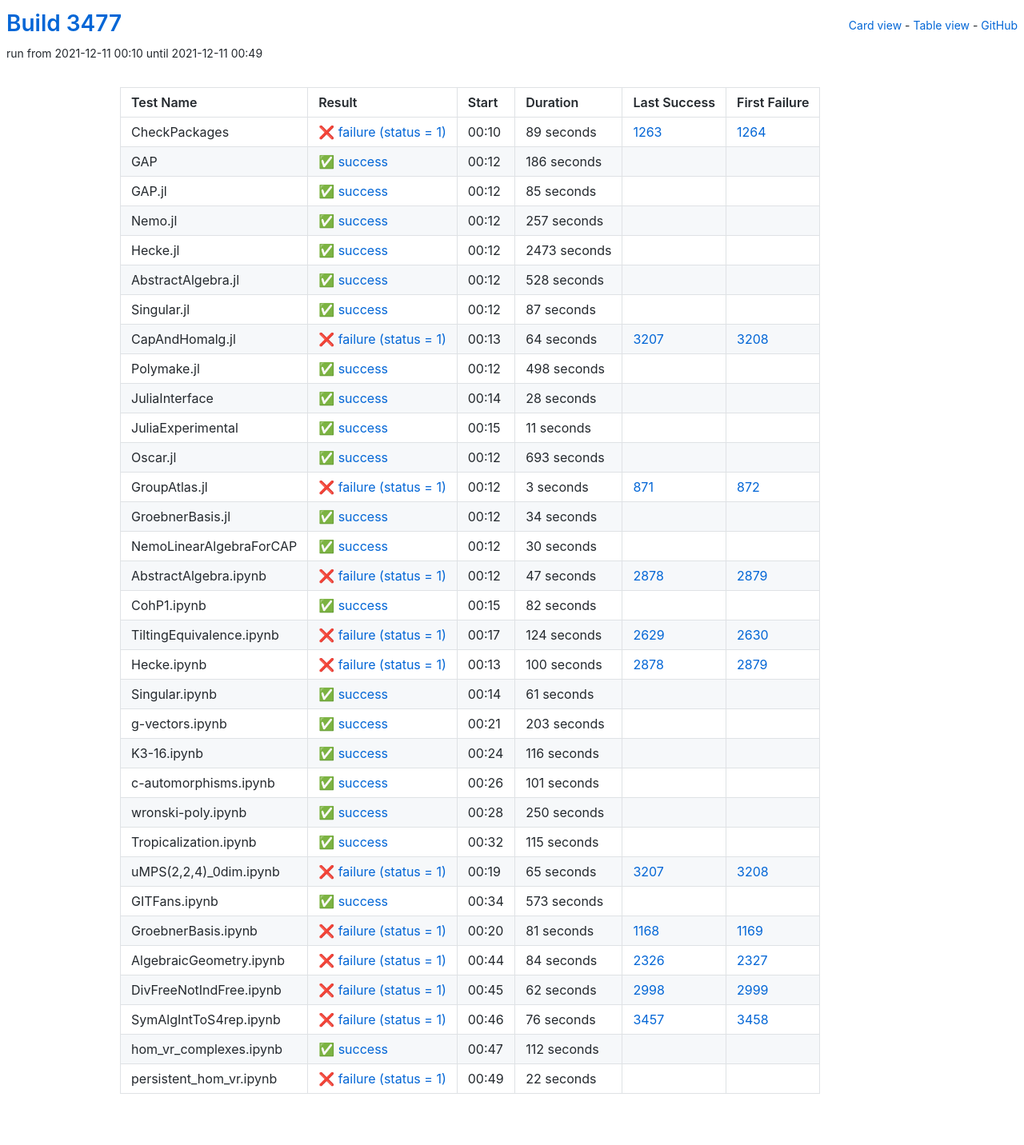
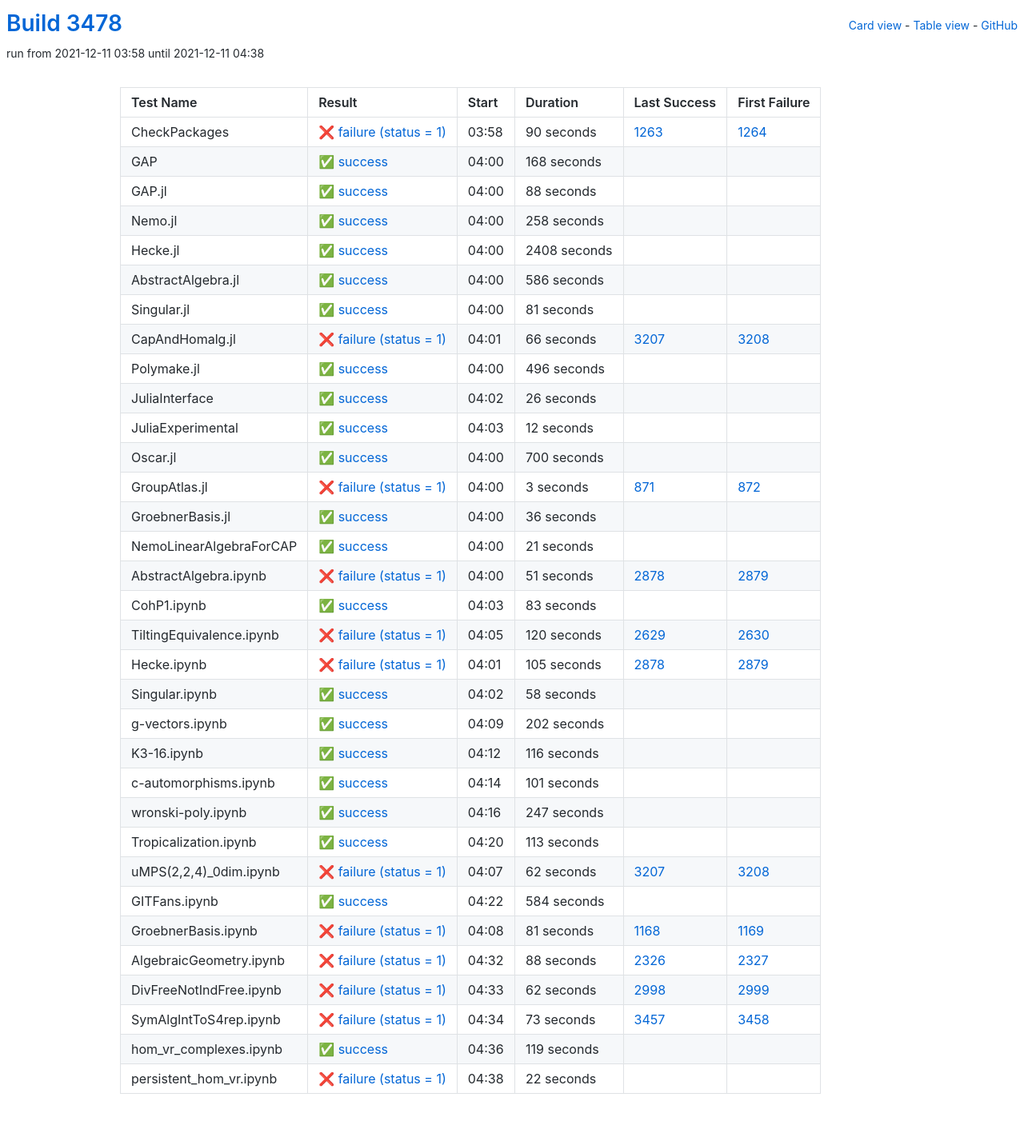
Before and after one commit to oscar-system/oscar-ci-status-stable, a Jekyll site: the page built from table.html, in a window 1280 px wide. Shown: the whole page at 80% size. Built offline with Jekyll 4.4.1, drawn with Linux system fonts in a browser that asks for light colours.

Commit message:
Build #3478

```diff
--- a/_data/ci.yml
+++ b/_data/ci.yml
@@ -1,6 +1,6 @@
 ---
-build: 3477
-build_url: https://oscarci.mathematik.uni-kl.de/job/oscar-stable/3477/
+build: 3478
+build_url: https://oscarci.mathematik.uni-kl.de/job/oscar-stable/3478/
 job: oscar-stable
 organization: oscar-system
 repo: oscar-ci-status-stable
@@ -8,152 +8,152 @@ repourl: https://github.com/oscar-system/oscar-ci-status-stable
 tests:
 - name: CheckPackages
   id: checkpackages
-  log: https://oscarci.mathematik.uni-kl.de/job/oscar-stable/3477/artifact/logs/build-3477/CheckPackages.log
-  start: 2021-12-11 00:10
+  log: https://oscarci.mathematik.uni-kl.de/job/oscar-stable/3478/artifact/logs/build-3478/CheckPackages.log
+  start: 2021-12-11 03:58
   success: false
   exitcode: 1
   status: failure
-  duration: 89
+  duration: 90
   last_success: 1263
   last_success_url: https://oscarci.mathematik.uni-kl.de/job/oscar-stable/1263/
   first_failure: 1264
   first_failure_url: https://oscarci.mathematik.uni-kl.de/job/oscar-stable/1264/
 - name: GAP
   id: gap
-  log: https://oscarci.mathematik.uni-kl.de/job/oscar-stable/3477/artifact/logs/build-3477/GAP.log
-  start: 2021-12-11 00:12
+  log: https://oscarci.mathematik.uni-kl.de/job/oscar-stable/3478/artifact/logs/build-3478/GAP.log
+  start: 2021-12-11 04:00
   success: true
   exitcode: 0
   status: success
-  duration: 186
+  duration: 168
   last_success: false
   last_success_url:
   first_failure: false
   first_failure_url:
 - name: GAP.jl
   id: gap-jl
-  log: https://oscarci.mathematik.uni-kl.de/job/oscar-stable/3477/artifact/logs/build-3477/GAP.jl.log
-  start: 2021-12-11 00:12
+  log: https://oscarci.mathematik.uni-kl.de/job/oscar-stable/3478/artifact/logs/build-3478/GAP.jl.log
+  start: 2021-12-11 04:00
   success: true
   exitcode: 0
   status: success
-  duration: 85
+  duration: 88
   last_success: false
   last_success_url:
   first_failure: false
   first_failure_url:
 - name: Nemo.jl
   id: nemo-jl
-  log: https://oscarci.mathematik.uni-kl.de/job/oscar-stable/3477/artifact/logs/build-3477/Nemo.jl.log
-  start: 2021-12-11 00:12
+  log: https://oscarci.mathematik.uni-kl.de/job/oscar-stable/3478/artifact/logs/build-3478/Nemo.jl.log
+  start: 2021-12-11 04:00
   success: true
   exitcode: 0
   status: success
-  duration: 257
+  duration: 258
   last_success: false
   last_success_url:
   first_failure: false
   first_failure_url:
 - name: Hecke.jl
   id: hecke-jl
-  log: https://oscarci.mathematik.uni-kl.de/job/oscar-stable/3477/artifact/logs/build-3477/Hecke.jl.log
-  start: 2021-12-11 00:12
+  log: https://oscarci.mathematik.uni-kl.de/job/oscar-stable/3478/artifact/logs/build-3478/Hecke.jl.log
+  start: 2021-12-11 04:00
   success: true
   exitcode: 0
   status: success
-  duration: 2473
+  duration: 2408
   last_success: false
   last_success_url:
   first_failure: false
   first_failure_url:
 - name: AbstractAlgebra.jl
   id: abstractalgebra-jl
-  log: https://oscarci.mathematik.uni-kl.de/job/oscar-stable/3477/artifact/logs/build-3477/AbstractAlgebra.jl.log
-  start: 2021-12-11 00:12
+  log: https://oscarci.mathematik.uni-kl.de/job/oscar-stable/3478/artifact/logs/build-3478/AbstractAlgebra.jl.log
+  start: 2021-12-11 04:00
   success: true
   exitcode: 0
   status: success
-  duration: 528
+  duration: 586
   last_success: false
   last_success_url:
   first_failure: false
   first_failure_url:
 - name: Singular.jl
   id: singular-jl
-  log: https://oscarci.mathematik.uni-kl.de/job/oscar-stable/3477/artifact/logs/build-3477/Singular.jl.log
-  start: 2021-12-11 00:12
+  log: https://oscarci.mathematik.uni-kl.de/job/oscar-stable/3478/artifact/logs/build-3478/Singular.jl.log
+  start: 2021-12-11 04:00
   success: true
   exitcode: 0
   status: success
-  duration: 87
+  duration: 81
   last_success: false
   last_success_url:
   first_failure: false
   first_failure_url:
 - name: CapAndHomalg.jl
   id: capandhomalg-jl
-  log: https://oscarci.mathematik.uni-kl.de/job/oscar-stable/3477/artifact/logs/build-3477/CapAndHomalg.jl.log
-  start: 2021-12-11 00:13
+  log: https://oscarci.mathematik.uni-kl.de/job/oscar-stable/3478/artifact/logs/build-3478/CapAndHomalg.jl.log
+  start: 2021-12-11 04:01
   success: false
   exitcode: 1
   status: failure
-  duration: 64
+  duration: 66
   last_success: 3207
   last_success_url: https://oscarci.mathematik.uni-kl.de/job/oscar-stable/3207/
   first_failure: 3208
   first_failure_url: https://oscarci.mathematik.uni-kl.de/job/oscar-stable/3208/
 - name: Polymake.jl
   id: polymake-jl
-  log: https://oscarci.mathematik.uni-kl.de/job/oscar-stable/3477/artifact/logs/build-3477/Polymake.jl.log
-  start: 2021-12-11 00:12
+  log: https://oscarci.mathematik.uni-kl.de/job/oscar-stable/3478/artifact/logs/build-3478/Polymake.jl.log
+  start: 2021-12-11 04:00
   success: true
   exitcode: 0
   status: success
-  duration: 498
+  duration: 496
   last_success: false
   last_success_url:
   first_failure: false
   first_failure_url:
 - name: JuliaInterface
   id: juliainterface
-  log: https://oscarci.mathematik.uni-kl.de/job/oscar-stable/3477/artifact/logs/build-3477/JuliaInterface.log
-  start: 2021-12-11 00:14
+  log: https://oscarci.mathematik.uni-kl.de/job/oscar-stable/3478/artifact/logs/build-3478/JuliaInterface.log
+  start: 2021-12-11 04:02
   success: true
   exitcode: 0
   status: success
-  duration: 28
+  duration: 26
   last_success: false
   last_success_url:
   first_failure: false
   first_failure_url:
 - name: JuliaExperimental
   id: juliaexperimental
-  log: https://oscarci.mathematik.uni-kl.de/job/oscar-stable/3477/artifact/logs/build-3477/JuliaExperimental.log
-  start: 2021-12-11 00:15
+  log: https://oscarci.mathematik.uni-kl.de/job/oscar-stable/3478/artifact/logs/build-3478/JuliaExperimental.log
+  start: 2021-12-11 04:03
   success: true
   exitcode: 0
   status: success
-  duration: 11
+  duration: 12
   last_success: false
   last_success_url:
   first_failure: false
   first_failure_url:
 - name: Oscar.jl
   id: oscar-jl
-  log: https://oscarci.mathematik.uni-kl.de/job/oscar-stable/3477/artifact/logs/build-3477/Oscar.jl.log
-  start: 2021-12-11 00:12
+  log: https://oscarci.mathematik.uni-kl.de/job/oscar-stable/3478/artifact/logs/build-3478/Oscar.jl.log
+  start: 2021-12-11 04:00
   success: true
   exitcode: 0
   status: success
-  duration: 693
+  duration: 700
   last_success: false
   last_success_url:
   first_failure: false
   first_failure_url:
 - name: GroupAtlas.jl
   id: groupatlas-jl
-  log: https://oscarci.mathematik.uni-kl.de/job/oscar-stable/3477/artifact/logs/build-3477/GroupAtlas.jl.log
-  start: 2021-12-11 00:12
+  log: https://oscarci.mathematik.uni-kl.de/job/oscar-stable/3478/artifact/logs/build-3478/GroupAtlas.jl.log
+  start: 2021-12-11 04:00
   success: false
   exitcode: 1
   status: failure
@@ -164,104 +164,104 @@ tests:
   first_failure_url: https://oscarci.mathematik.uni-kl.de/job/oscar-stable/872/
 - name: GroebnerBasis.jl
   id: groebnerbasis-jl
-  log: https://oscarci.mathematik.uni-kl.de/job/oscar-stable/3477/artifact/logs/build-3477/GroebnerBasis.jl.log
-  start: 2021-12-11 00:12
+  log: https://oscarci.mathematik.uni-kl.de/job/oscar-stable/3478/artifact/logs/build-3478/GroebnerBasis.jl.log
+  start: 2021-12-11 04:00
   success: true
   exitcode: 0
   status: success
-  duration: 34
+  duration: 36
   last_success: false
   last_success_url:
   first_failure: false
   first_failure_url:
 - name: NemoLinearAlgebraForCAP
   id: nemolinearalgebraforcap
-  log: https://oscarci.mathematik.uni-kl.de/job/oscar-stable/3477/artifact/logs/build-3477/NemoLinearAlgebraForCAP.log
-  start: 2021-12-11 00:12
+  log: https://oscarci.mathematik.uni-kl.de/job/oscar-stable/3478/artifact/logs/build-3478/NemoLinearAlgebraForCAP.log
+  start: 2021-12-11 04:00
   success: true
   exitcode: 0
   status: success
-  duration: 30
+  duration: 21
   last_success: false
   last_success_url:
   first_failure: false
   first_failure_url:
 - name: AbstractAlgebra.ipynb
   id: abstractalgebra-ipynb
-  log: https://oscarci.mathematik.uni-kl.de/job/oscar-stable/3477/artifact/logs/build-3477/AbstractAlgebra.ipynb.log
-  start: 2021-12-11 00:12
+  log: https://oscarci.mathematik.uni-kl.de/job/oscar-stable/3478/artifact/logs/build-3478/AbstractAlgebra.ipynb.log
+  start: 2021-12-11 04:00
   success: false
   exitcode: 1
   status: failure
-  duration: 47
+  duration: 51
   last_success: 2878
   last_success_url: https://oscarci.mathematik.uni-kl.de/job/oscar-stable/2878/
   first_failure: 2879
   first_failure_url: https://oscarci.mathematik.uni-kl.de/job/oscar-stable/2879/
 - name: CohP1.ipynb
   id: cohp1-ipynb
-  log: https://oscarci.mathematik.uni-kl.de/job/oscar-stable/3477/artifact/logs/build-3477/CohP1.ipynb.log
-  start: 2021-12-11 00:15
+  log: https://oscarci.mathematik.uni-kl.de/job/oscar-stable/3478/artifact/logs/build-3478/CohP1.ipynb.log
+  start: 2021-12-11 04:03
   success: true
   exitcode: 0
   status: success
-  duration: 82
+  duration: 83
   last_success: false
   last_success_url:
   first_failure: false
   first_failure_url:
 - name: TiltingEquivalence.ipynb
   id: tiltingequivalence-ipynb
-  log: https://oscarci.mathematik.uni-kl.de/job/oscar-stable/3477/artifact/logs/build-3477/TiltingEquivalence.ipynb.log
-  start: 2021-12-11 00:17
+  log: https://oscarci.mathematik.uni-kl.de/job/oscar-stable/3478/artifact/logs/build-3478/TiltingEquivalence.ipynb.log
+  start: 2021-12-11 04:05
   success: false
   exitcode: 1
   status: failure
-  duration: 124
+  duration: 120
   last_success: 2629
   last_success_url: https://oscarci.mathematik.uni-kl.de/job/oscar-stable/2629/
   first_failure: 2630
   first_failure_url: https://oscarci.mathematik.uni-kl.de/job/oscar-stable/2630/
 - name: Hecke.ipynb
   id: hecke-ipynb
-  log: https://oscarci.mathematik.uni-kl.de/job/oscar-stable/3477/artifact/logs/build-3477/Hecke.ipynb.log
-  start: 2021-12-11 00:13
+  log: https://oscarci.mathematik.uni-kl.de/job/oscar-stable/3478/artifact/logs/build-3478/Hecke.ipynb.log
+  start: 2021-12-11 04:01
   success: false
   exitcode: 1
   status: failure
-  duration: 100
+  duration: 105
   last_success: 2878
   last_success_url: https://oscarci.mathematik.uni-kl.de/job/oscar-stable/2878/
   first_failure: 2879
   first_failure_url: https://oscarci.mathematik.uni-kl.de/job/oscar-stable/2879/
 - name: Singular.ipynb
   id: singular-ipynb
-  log: https://oscarci.mathematik.uni-kl.de/job/oscar-stable/3477/artifact/logs/build-3477/Singular.ipynb.log
-  start: 2021-12-11 00:14
+  log: https://oscarci.mathematik.uni-kl.de/job/oscar-stable/3478/artifact/logs/build-3478/Singular.ipynb.log
+  start: 2021-12-11 04:02
   success: true
   exitcode: 0
   status: success
-  duration: 61
+  duration: 58
   last_success: false
   last_success_url:
   first_failure: false
   first_failure_url:
 - name: g-vectors.ipynb
   id: g-vectors-ipynb
-  log: https://oscarci.mathematik.uni-kl.de/job/oscar-stable/3477/artifact/logs/build-3477/g-vectors.ipynb.log
-  start: 2021-12-11 00:21
+  log: https://oscarci.mathematik.uni-kl.de/job/oscar-stable/3478/artifact/logs/build-3478/g-vectors.ipynb.log
+  start: 2021-12-11 04:09
   success: true
   exitcode: 0
   status: success
-  duration: 203
+  duration: 202
   last_success: false
   last_success_url:
   first_failure: false
   first_failure_url:
 - name: K3-16.ipynb
   id: k3-16-ipynb
-  log: https://oscarci.mathematik.uni-kl.de/job/oscar-stable/3477/artifact/logs/build-3477/K3-16.ipynb.log
-  start: 2021-12-11 00:24
+  log: https://oscarci.mathematik.uni-kl.de/job/oscar-stable/3478/artifact/logs/build-3478/K3-16.ipynb.log
+  start: 2021-12-11 04:12
   success: true
   exitcode: 0
   status: success
@@ -272,8 +272,8 @@ tests:
   first_failure_url:
 - name: c-automorphisms.ipynb
   id: c-automorphisms-ipynb
-  log: https://oscarci.mathematik.uni-kl.de/job/oscar-stable/3477/artifact/logs/build-3477/c-automorphisms.ipynb.log
-  start: 2021-12-11 00:26
+  log: https://oscarci.mathematik.uni-kl.de/job/oscar-stable/3478/artifact/logs/build-3478/c-automorphisms.ipynb.log
+  start: 2021-12-11 04:14
   success: true
   exitcode: 0
   status: success
@@ -284,56 +284,56 @@ tests:
   first_failure_url:
 - name: wronski-poly.ipynb
   id: wronski-poly-ipynb
-  log: https://oscarci.mathematik.uni-kl.de/job/oscar-stable/3477/artifact/logs/build-3477/wronski-poly.ipynb.log
-  start: 2021-12-11 00:28
+  log: https://oscarci.mathematik.uni-kl.de/job/oscar-stable/3478/artifact/logs/build-3478/wronski-poly.ipynb.log
+  start: 2021-12-11 04:16
   success: true
   exitcode: 0
   status: success
-  duration: 250
+  duration: 247
   last_success: false
   last_success_url:
   first_failure: false
   first_failure_url:
 - name: Tropicalization.ipynb
   id: tropicalization-ipynb
-  log: https://oscarci.mathematik.uni-kl.de/job/oscar-stable/3477/artifact/logs/build-3477/Tropicalization.ipynb.log
-  start: 2021-12-11 00:32
+  log: https://oscarci.mathematik.uni-kl.de/job/oscar-stable/3478/artifact/logs/build-3478/Tropicalization.ipynb.log
+  start: 2021-12-11 04:20
   success: true
   exitcode: 0
   status: success
-  duration: 115
+  duration: 113
   last_success: false
   last_success_url:
   first_failure: false
   first_failure_url:
 - name: uMPS(2,2,4)_0dim.ipynb
   id: umps-2-2-4-0dim-ipynb
-  log: https://oscarci.mathematik.uni-kl.de/job/oscar-stable/3477/artifact/logs/build-3477/uMPS-2-2-4-_0dim.ipynb.log
-  start: 2021-12-11 00:19
+  log: https://oscarci.mathematik.uni-kl.de/job/oscar-stable/3478/artifact/logs/build-3478/uMPS-2-2-4-_0dim.ipynb.log
+  start: 2021-12-11 04:07
   success: false
   exitcode: 1
   status: failure
-  duration: 65
+  duration: 62
   last_success: 3207
   last_success_url: https://oscarci.mathematik.uni-kl.de/job/oscar-stable/3207/
   first_failure: 3208
   first_failure_url: https://oscarci.mathematik.uni-kl.de/job/oscar-stable/3208/
 - name: GITFans.ipynb
   id: gitfans-ipynb
-  log: https://oscarci.mathematik.uni-kl.de/job/oscar-stable/3477/artifact/logs/build-3477/GITFans.ipynb.log
-  start: 2021-12-11 00:34
+  log: https://oscarci.mathematik.uni-kl.de/job/oscar-stable/3478/artifact/logs/build-3478/GITFans.ipynb.log
+  start: 2021-12-11 04:22
   success: true
   exitcode: 0
   status: success
-  duration: 573
+  duration: 584
   last_success: false
   last_success_url:
   first_failure: false
   first_failure_url:
 - name: GroebnerBasis.ipynb
   id: groebnerbasis-ipynb
-  log: https://oscarci.mathematik.uni-kl.de/job/oscar-stable/3477/artifact/logs/build-3477/GroebnerBasis.ipynb.log
-  start: 2021-12-11 00:20
+  log: https://oscarci.mathematik.uni-kl.de/job/oscar-stable/3478/artifact/logs/build-3478/GroebnerBasis.ipynb.log
+  start: 2021-12-11 04:08
   success: false
   exitcode: 1
   status: failure
@@ -344,20 +344,20 @@ tests:
   first_failure_url: https://oscarci.mathematik.uni-kl.de/job/oscar-stable/1169/
 - name: AlgebraicGeometry.ipynb
   id: algebraicgeometry-ipynb
-  log: https://oscarci.mathematik.uni-kl.de/job/oscar-stable/3477/artifact/logs/build-3477/AlgebraicGeometry.ipynb.log
-  start: 2021-12-11 00:44
+  log: https://oscarci.mathematik.uni-kl.de/job/oscar-stable/3478/artifact/logs/build-3478/AlgebraicGeometry.ipynb.log
+  start: 2021-12-11 04:32
   success: false
   exitcode: 1
   status: failure
-  duration: 84
+  duration: 88
   last_success: 2326
   last_success_url: https://oscarci.mathematik.uni-kl.de/job/oscar-stable/2326/
   first_failure: 2327
   first_failure_url: https://oscarci.mathematik.uni-kl.de/job/oscar-stable/2327/
 - name: DivFreeNotIndFree.ipynb
   id: divfreenotindfree-ipynb
-  log: https://oscarci.mathematik.uni-kl.de/job/oscar-stable/3477/artifact/logs/build-3477/DivFreeNotIndFree.ipynb.log
-  start: 2021-12-11 00:45
+  log: https://oscarci.mathematik.uni-kl.de/job/oscar-stable/3478/artifact/logs/build-3478/DivFreeNotIndFree.ipynb.log
+  start: 2021-12-11 04:33
   success: false
   exitcode: 1
   status: failure
@@ -368,32 +368,32 @@ tests:
   first_failure_url: https://oscarci.mathematik.uni-kl.de/job/oscar-stable/2999/
 - name: SymAlgIntToS4rep.ipynb
   id: symalginttos4rep-ipynb
-  log: https://oscarci.mathematik.uni-kl.de/job/oscar-stable/3477/artifact/logs/build-3477/SymAlgIntToS4rep.ipynb.log
-  start: 2021-12-11 00:46
+  log: https://oscarci.mathematik.uni-kl.de/job/oscar-stable/3478/artifact/logs/build-3478/SymAlgIntToS4rep.ipynb.log
+  start: 2021-12-11 04:34
   success: false
   exitcode: 1
   status: failure
-  duration: 76
+  duration: 73
   last_success: 3457
   last_success_url: https://oscarci.mathematik.uni-kl.de/job/oscar-stable/3457/
   first_failure: 3458
   first_failure_url: https://oscarci.mathematik.uni-kl.de/job/oscar-stable/3458/
 - name: hom_vr_complexes.ipynb
   id: hom-vr-complexes-ipynb
-  log: https://oscarci.mathematik.uni-kl.de/job/oscar-stable/3477/artifact/logs/build-3477/hom_vr_complexes.ipynb.log
-  start: 2021-12-11 00:47
+  log: https://oscarci.mathematik.uni-kl.de/job/oscar-stable/3478/artifact/logs/build-3478/hom_vr_complexes.ipynb.log
+  start: 2021-12-11 04:36
   success: true
   exitcode: 0
   status: success
-  duration: 112
+  duration: 119
   last_success: false
   last_success_url:
   first_failure: false
   first_failure_url:
 - name: persistent_hom_vr.ipynb
   id: persistent-hom-vr-ipynb
-  log: https://oscarci.mathematik.uni-kl.de/job/oscar-stable/3477/artifact/logs/build-3477/persistent_hom_vr.ipynb.log
-  start: 2021-12-11 00:49
+  log: https://oscarci.mathematik.uni-kl.de/job/oscar-stable/3478/artifact/logs/build-3478/persistent_hom_vr.ipynb.log
+  start: 2021-12-11 04:38
   success: false
   exitcode: 1
   status: failure
```
Also changed, not shown: README.md.
